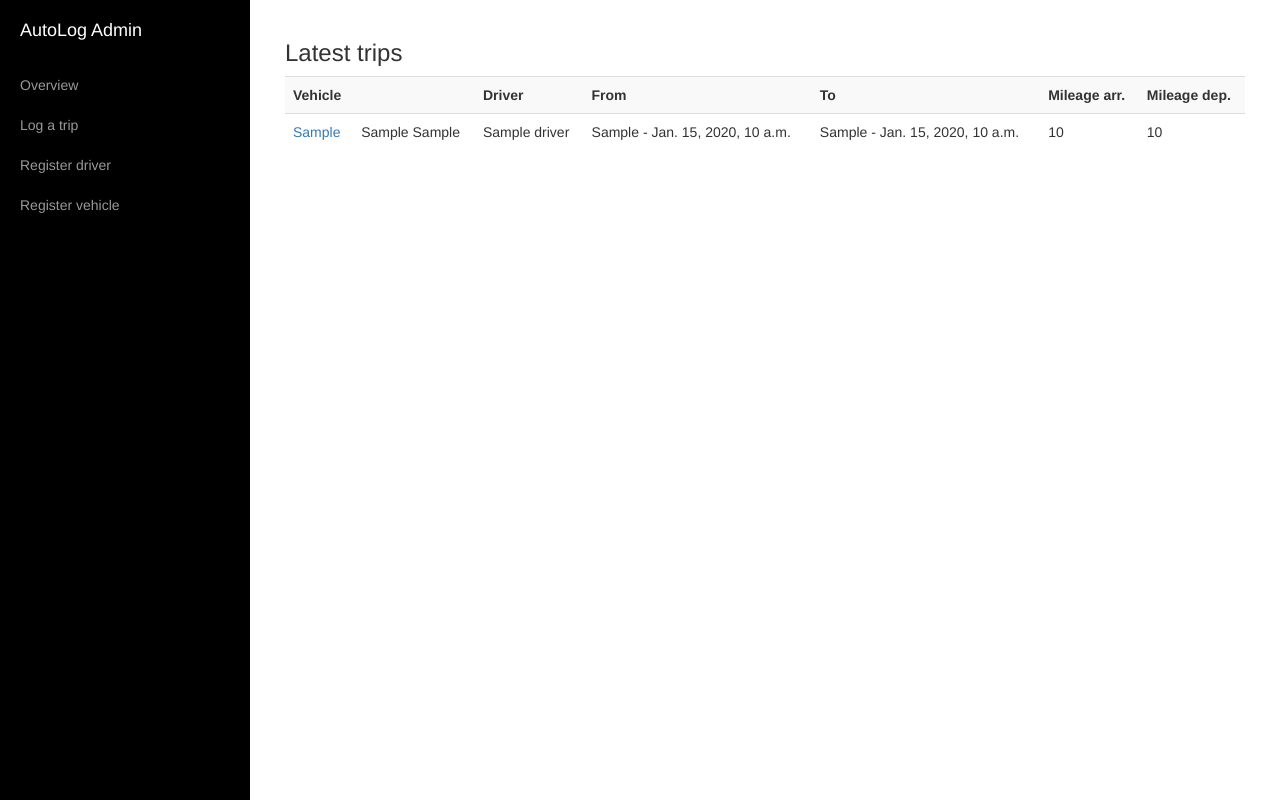
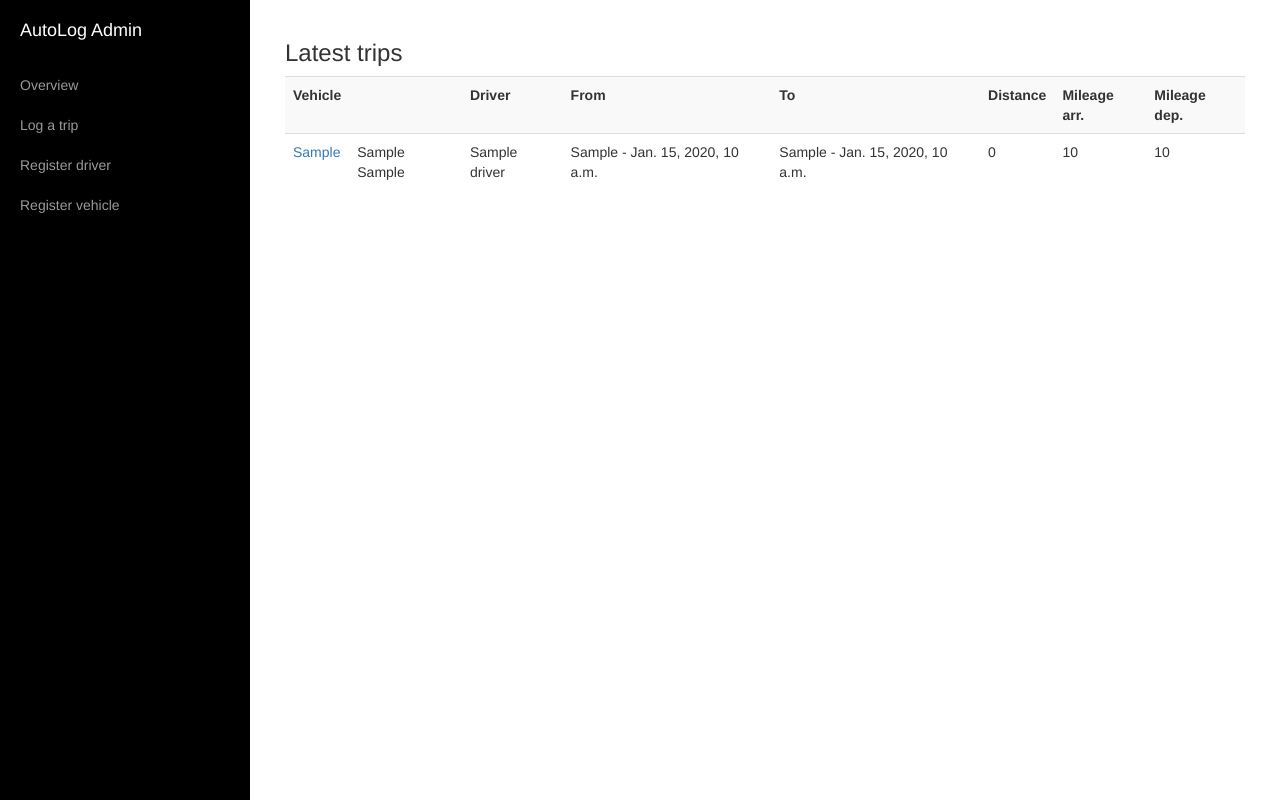
Before and after one commit to ReneBrals/RESS-AutoLog, a Django app: page /autologbackend/ in a window 1280 px wide. Run offline with Django 3.2, Linux system fonts and the light colour scheme; tables that the repository leaves empty hold one stand-in row (values such as "Sample post"); some libraries are stand-ins or nearby versions.

Commit message:
Added distance travelled per trip

```diff
--- a/autologbackend/templates/autologbackend/index.html
+++ b/autologbackend/templates/autologbackend/index.html
@@ -12,6 +12,7 @@
     		<th>Driver</th>
     		<th>From</th>
     		<th>To</th>
+            <th>Distance</th>
     		<th>Mileage arr.</th>
     		<th>Mileage dep.</th>
   		</tr>
@@ -23,6 +24,7 @@
     	<td>{{ trip.driver.name }}</td>
     	<td>{{ trip.departure_location }} - {{ trip.departure_time }}</td>
     	<td>{{ trip.arrival_location }} - {{ trip.arrival_time }}</td>
+        <td>{{ trip.distance }}</td>
     	<td>{{ trip.departure_mileage }}</td>
     	<td>{{ trip.arrival_mileage }}</td>
 
--- a/autologbackend/templates/autologbackend/vehicle_detail.html
+++ b/autologbackend/templates/autologbackend/vehicle_detail.html
@@ -30,6 +30,7 @@
     	<td>{{ trip.departure_location }}</td>
     	<td>{{ trip.arrival_time }}</td>
     	<td>{{ trip.arrival_location }}</td>
+        <td>{{ trip.distance }}
     	<td>{{ trip.departure_mileage }}</td>
     	<td>{{ trip.arrival_mileage }}</td>
 
--- a/autologbackend/views.py
+++ b/autologbackend/views.py
@@ -3,14 +3,14 @@ from django.urls import reverse
 from django.utils.dateparse import *
 from django.shortcuts import render
 from django.template import RequestContext
-
+from django.db.models import F
 from django.template import loader
 
 from .models import Vehicle, Driver, Trip
 
 # Create your views here.
 def index(request):
-	latest_trips_list = Trip.objects.order_by('-arrival_time')[:15]
+	latest_trips_list = Trip.objects.order_by('-arrival_time').annotate(distance=F('arrival_mileage')-F('departure_mileage'))[:15]
 	vehicles = Vehicle.objects.order_by('license_plate')
 
 	template = loader.get_template('autologbackend/index.html')
@@ -23,7 +23,7 @@ def index(request):
 
 def vehicle_detail(request,vehicle_id):
 	vehicle = Vehicle.objects.get(pk=vehicle_id)
-	latest_vehicle_trips = Trip.objects.filter(vehicle=vehicle).order_by('-arrival_time')[:15]
+	latest_vehicle_trips = Trip.objects.filter(vehicle=vehicle).order_by('-arrival_time').annotate(distance=F('arrival_mileage')-F('departure_mileage'))[:15]
 
 	last_trip = latest_vehicle_trips[0]
 
```
